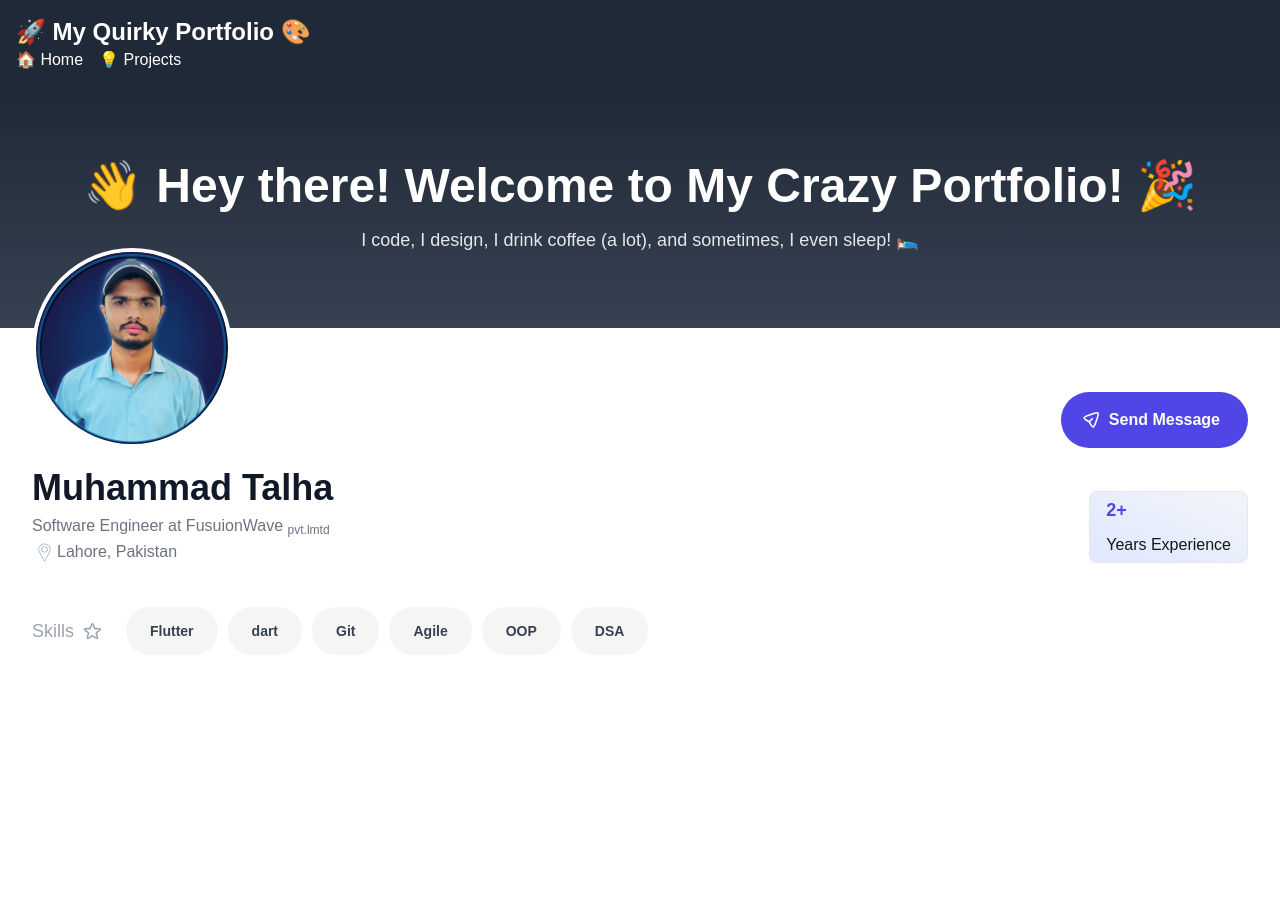
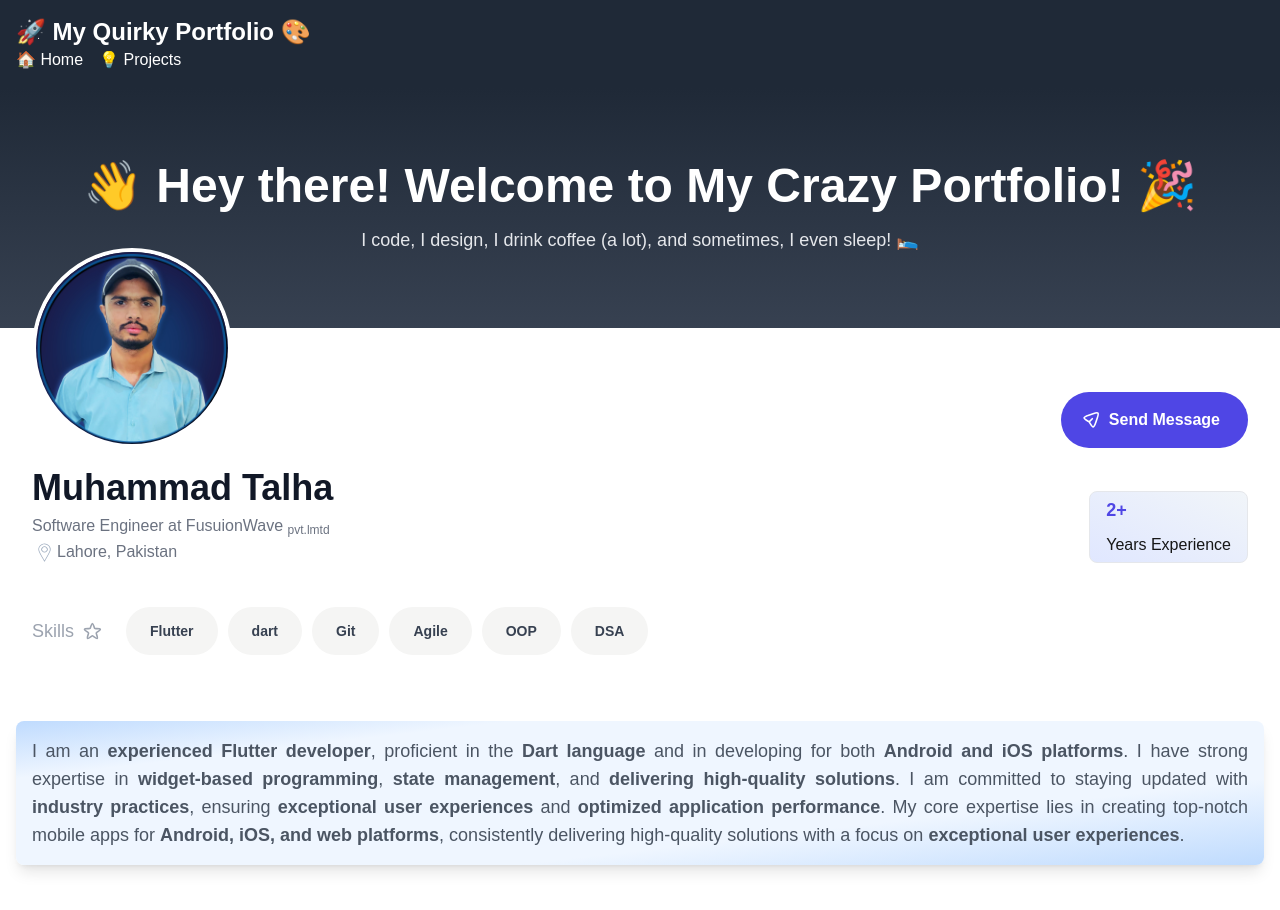
Before and after one commit to mdtalhadev/portfolio, a Next.js app: page / in a window 1280 px wide. Shown: the top 910 px of the page. Before the commit the page ends 800 px from the top, so only its background shows below. Built offline with nearby package versions, Linux system fonts and the light colour scheme.

Commit message:
about section Ui is rady

```diff
--- /dev/null
+++ b/src/components/about_sec.tsx
@@ -0,0 +1,51 @@
+const aboutScetion = () => {
+    return (
+        <>
+            <div className="relative flex-1 bg-gradient-from-tl bg-gradient-to-br    from-blue-200 via-blue-50 via-[percentage:20%_70%] to-blue-200 p-4 rounded-lg shadow-lg mx-4 my-12">
+
+                <p className="text-lg text-gray-600 text-center md:text-justify">
+                    I am an <span className="font-bold">experienced Flutter developer</span>, proficient in the <span className="font-bold">Dart language</span> and in developing for both <span className="font-bold">Android and iOS platforms</span>. I have strong expertise in <span className="font-bold">widget-based programming</span>, <span className="font-bold">state management</span>, and <span className="font-bold">delivering high-quality solutions</span>. I am committed to staying updated with <span className="font-bold">industry practices</span>, ensuring <span className="font-bold">exceptional user experiences</span> and <span className="font-bold">optimized application performance</span>. My core expertise lies in creating top-notch mobile apps for <span className="font-bold">Android, iOS, and web platforms</span>, consistently delivering high-quality solutions with a focus on <span className="font-bold">exceptional user experiences</span>.
+                </p>
+
+            </div>
+        </>
+    )
+};
+
+export default aboutScetion;
+
+
+
+// <section class="py-16">
+// <div class="container mx-auto px-4">
+//     <h2 class="text-4xl font-bold mb-8 text-center">🚀 Featured Projects</h2>
+//     <div class="grid grid-cols-1 md:grid-cols-2 lg:grid-cols-3 gap-10">
+//         <!-- Project Card -->
+//         <div class="bg-white rounded-lg shadow-md overflow-hidden">
+//             <img src="https://picsum.photos/seed/picsum/400/400" alt="Project Image" class="w-full h-64 object-cover">
+//             <div class="p-6">
+//                 <h3 class="text-2xl font-bold mb-4">Project Title</h3>
+//                 <p class="text-gray-700">This project is so cool, even my cat approves! 🐱</p>
+//                 <a href="#" class="block text-blue-600 hover:underline mt-4">Check it out! 🚀</a>
+//             </div>
+//         </div>
+//         <div class="bg-white rounded-lg shadow-md overflow-hidden">
+//             <img src="https://picsum.photos/seed/picsum/400/400" alt="Project Image" class="w-full h-64 object-cover">
+//             <div class="p-6">
+//                 <h3 class="text-2xl font-bold mb-4">Project Title</h3>
+//                 <p class="text-gray-700">This project is so cool, even my cat approves! 🐱</p>
+//                 <a href="#" class="block text-blue-600 hover:underline mt-4">Check it out! 🚀</a>
+//             </div>
+//         </div>
+//         <div class="bg-white rounded-lg shadow-md overflow-hidden">
+//             <img src="https://picsum.photos/seed/picsum/400/400" alt="Project Image" class="w-full h-64 object-cover">
+//             <div class="p-6">
+//                 <h3 class="text-2xl font-bold mb-4">Project Title</h3>
+//                 <p class="text-gray-700">This project is so cool, even my cat approves! 🐱</p>
+//                 <a href="#" class="block text-blue-600 hover:underline mt-4">Check it out! 🚀</a>
+//             </div>
+//         </div>
+//         <!-- Repeat for other projects -->
+//     </div>
+// </div>
+// </section>
--- a/src/components/heroSec.tsx
+++ b/src/components/heroSec.tsx
@@ -6,7 +6,7 @@ const HeroSec = () => {
     return (
 
 
-        <section className="relative pt-40 pb-24">
+        <section className="relative pt-40 pb-4">
             <div className="bg-gradient-to-b from-gray-800 to-gray-700 w-full absolute top-0 left-0 z-0 h-60 text-center flex items-center">
                 <div className="container mx-auto px-4">
                     <h1 className="text-5xl font-bold text-white mb-4">👋 Hey there! Welcome to My Crazy Portfolio! 🎉</h1>
--- a/src/pages/index.tsx
+++ b/src/pages/index.tsx
@@ -1,6 +1,7 @@
 import Image from "next/image";
 import localFont from "next/font/local";
 import HeroSec from "@/components/heroSec";
+import AboutSec from "@/components/about_sec";
 
 const geistSans = localFont({
   src: "./fonts/GeistVF.woff",
@@ -17,6 +18,7 @@ export default function Home() {
   return (
     <>
     <HeroSec />
+    <AboutSec />
     </>
     // <div
     //   className={`${geistSans.variable} ${geistMono.variable} grid grid-rows-[20px_1fr_20px] items-center justify-items-center min-h-screen p-8 pb-20 gap-16 sm:p-20 font-[family-name:var(--font-geist-sans)]`}
```
